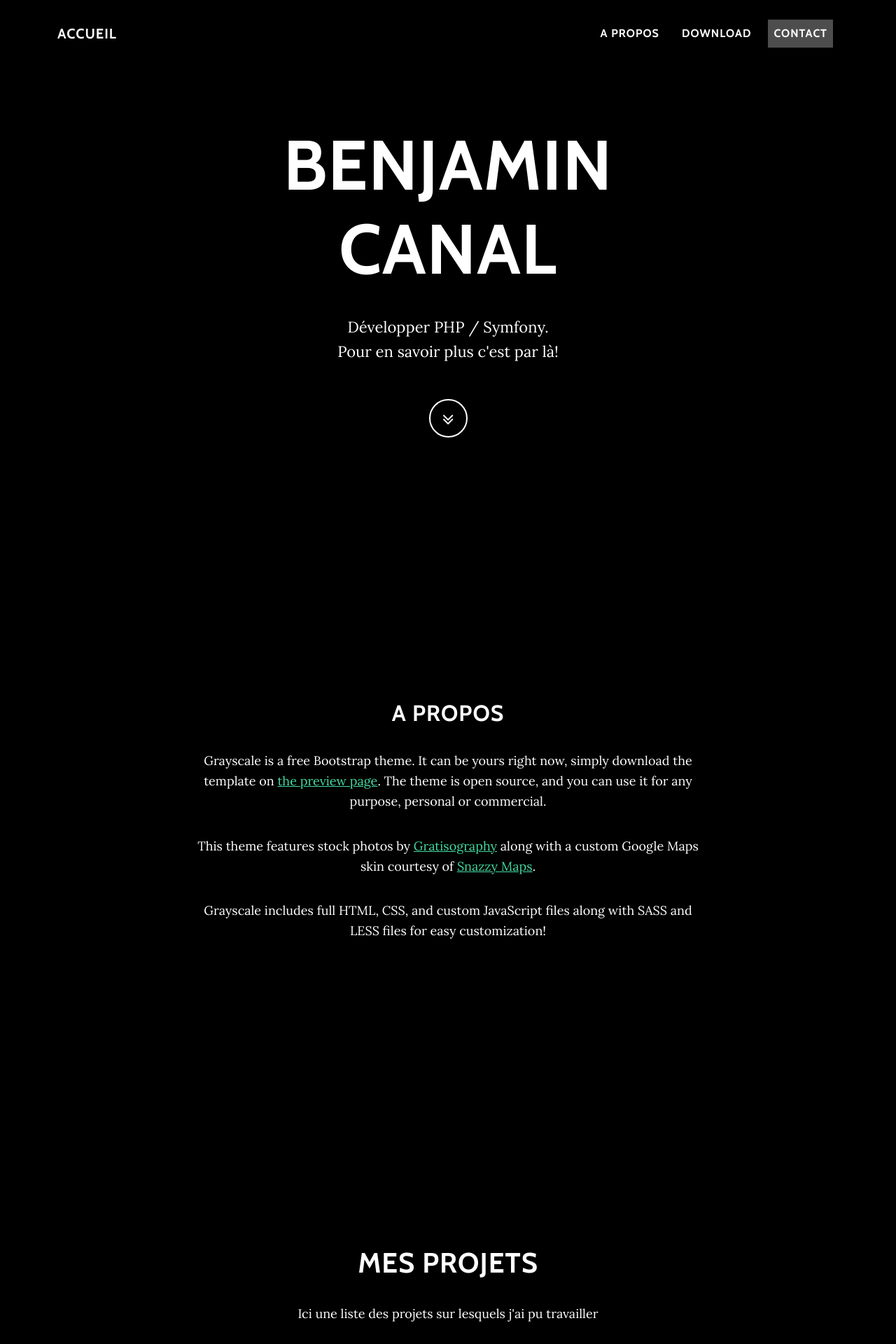
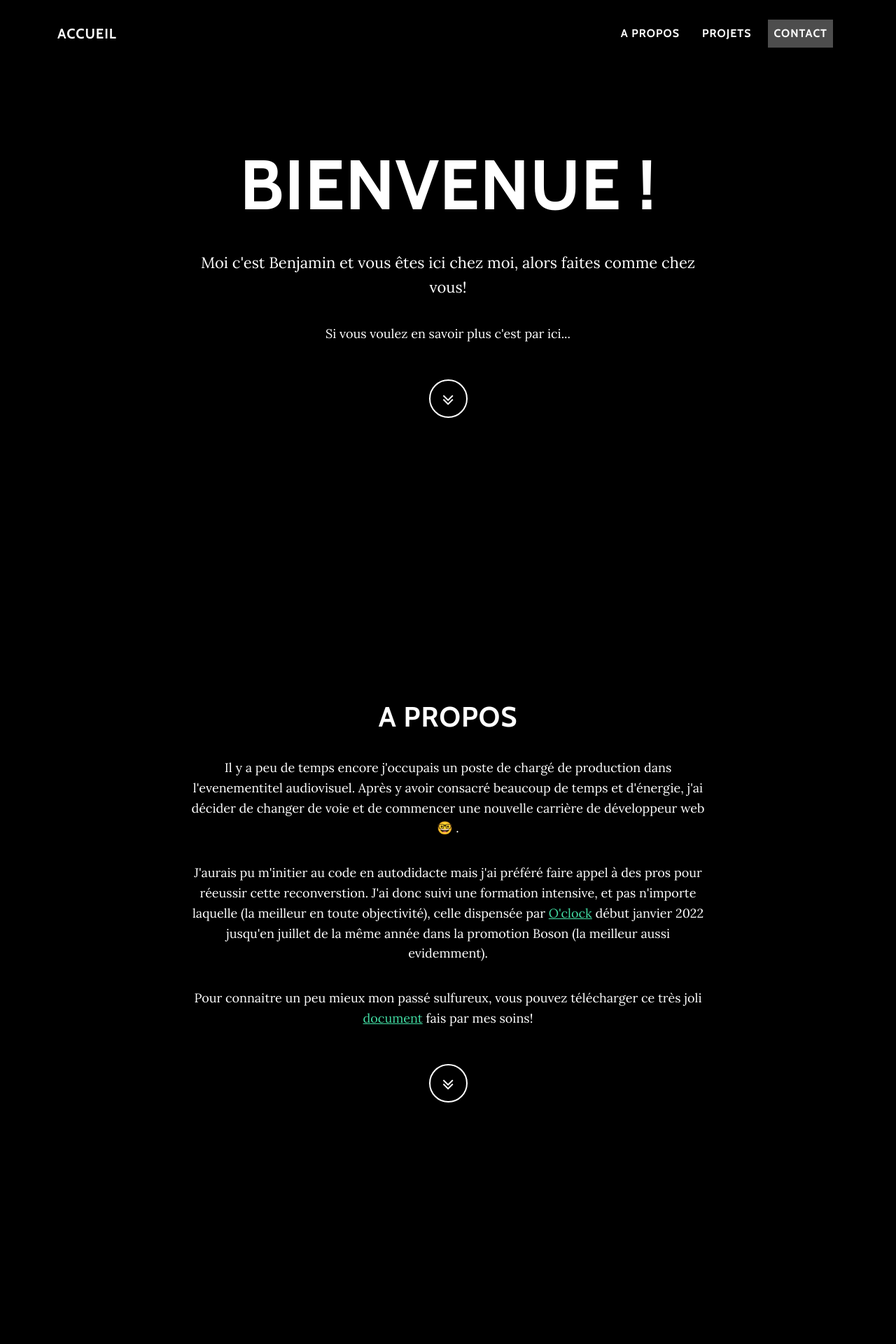
Before and after one commit to benjamin-canal/portfolio, a Symfony app: template templates/front/main/home.html.twig in a window 1280 px wide. Shown: the top 1920 px of the page at 70% size. Run offline with Twig, Linux system fonts and the light colour scheme; the template is opened without the code that fills it, so the values that code supplies are empty; some libraries are stand-ins or nearby versions.

Commit message:
base Home ok

```diff
--- a/templates/base.html.twig
+++ b/templates/base.html.twig
@@ -6,7 +6,7 @@
 
         <title>{% block title %}Welcome!{% endblock %}</title>
         <link rel="icon" href="">
-        <link rel="stylesheet" href="/public/assets/app.css">
+        <link rel="stylesheet" href="/assets/styles/app.css">
         <link rel="stylesheet" href="/assets/bootstrap/css/bootstrap.min.css">
         <link rel="stylesheet" href="https://fonts.googleapis.com/css?family=Lora:400,700,400italic,700italic&amp;display=swap">
         <link rel="stylesheet" href="https://fonts.googleapis.com/css?family=Cabin:700&amp;display=swap">
--- a/templates/front/main/home.html.twig
+++ b/templates/front/main/home.html.twig
@@ -1,6 +1,6 @@
 {% extends 'base.html.twig' %}
 
-{% block title %}Acceuil{% endblock %}
+{% block title %}BC-Portfolio{% endblock %}
 
 {% block body %}
 
@@ -8,8 +8,8 @@
         <div class="container"><a class="navbar-brand" href="#">Accueil</a><button data-bs-toggle="collapse" class="navbar-toggler navbar-toggler-right" data-bs-target="#navbarResponsive" type="button" aria-controls="navbarResponsive" aria-expanded="false" aria-label="Toggle navigation" value="Menu"><i class="fa fa-bars"></i></button>
             <div class="collapse navbar-collapse" id="navbarResponsive">
                 <ul class="navbar-nav ms-auto">
-                    <li class="nav-item nav-link"><a class="nav-link active" href="#about">A Propos</a></li>
-                    <li class="nav-item nav-link"><a class="nav-link" href="#download">Download</a></li>
+                    <li class="nav-item nav-link"><a class="nav-link active" href="#a-propos">A Propos</a></li>
+                    <li class="nav-item nav-link"><a class="nav-link" href="#projets">Projets</a></li>
                     <li class="nav-item nav-link"><a class="nav-link" href="#contact">Contact</a></li>
                 </ul>
             </div>
@@ -20,30 +20,34 @@
             <div class="container">
                 <div class="row">
                     <div class="col-lg-8 mx-auto">
-                        <h1 class="brand-heading">Benjamin Canal</h1>
-                        <p class="intro-text">Développer PHP / Symfony.<br>Pour en savoir plus c'est par là!</p><a class="btn btn-link btn-circle" role="button" href="#about"><i class="fa fa-angle-double-down animated"></i></a>
+                        <h1 class="brand-heading">Bienvenue !</h1>
+                        <p class="intro-text">Moi c'est Benjamin et vous êtes ici chez moi, alors faites comme chez vous!</p>
+                        <p>Si vous voulez en savoir plus c'est par ici...</p>
+                        <a class="btn btn-link btn-circle" role="button" href="#a-propos"><i class="fa fa-angle-double-down animated"></i></a>
                     </div>
                 </div>
             </div>
         </div>
     </header>
-    <section class="text-center content-section" id="about">
+    <section class="text-center content-section" id="a-propos">
         <div class="container">
             <div class="row">
                 <div class="col-lg-8 mx-auto">
-                    <h2>A Propos</h2>
-                    <p>Grayscale is a free Bootstrap theme. It can be yours right now, simply download the template on&nbsp;<a href="#">the preview page</a>. The theme is open source, and you can use it for any purpose, personal or commercial.</p>
-                    <p>This theme features stock photos by&nbsp;<a href="#">Gratisography</a>&nbsp;along with a custom Google Maps skin courtesy of&nbsp;<a href="#">Snazzy Maps</a>.</p>
-                    <p>Grayscale includes full HTML, CSS, and custom JavaScript files along with SASS and LESS files for easy customization!</p>
+                    <h1>A Propos</h1>
+                    <p>Il y a peu de temps encore j'occupais un poste de chargé de production dans l'evenementitel audiovisuel. Après y avoir consacré beaucoup de temps et d'énergie, j'ai décider de changer de voie et de commencer une nouvelle carrière de développeur web &#129299 .</p>
+                    <p>J'aurais pu m'initier au code en autodidacte mais j'ai préféré faire appel à des pros pour réeussir cette reconverstion. J'ai donc suivi une formation intensive, et pas n'importe laquelle (la meilleur en toute objectivité), celle dispensée par <a href="https://oclock.io/formations/developpeur-web">O'clock</a> début janvier 2022 jusqu'en juillet de la même année dans la promotion Boson (la meilleur aussi evidemment).</p>
+                    <p>Pour connaitre un peu mieux mon passé sulfureux, vous pouvez télécharger ce très joli <a href="#">document</a> fais par mes soins!</p>
+                    <a class="btn btn-link btn-circle" role="button" href="#projets"><i class="fa fa-angle-double-down animated"></i></a>
                 </div>
             </div>
         </div>
     </section>
-    <section class="text-center download-section content-section" id="download">
+    <section class="text-center download-section content-section" id="projets">
         <div class="container">
             <div class="col-lg-8 mx-auto">
                 <h1>Mes Projets</h1>
-                <p>Ici une liste des projets sur lesquels j'ai pu travailler</p><button class="btn btn-primary btn-lg btn-default" type="button">visit download page</button>
+                <p>De bons dessins (ou dans notre cas des lignes de code...) valent souvent mieux que de longues explications. Voici donc une liste de projets sur lesquels j'ai travaillé.</p>
+                <a class="btn btn-link btn-circle" role="button" href="#contact"><i class="fa fa-angle-double-down animated"></i></a>
             </div>
         </div>
     </section>
@@ -51,11 +55,12 @@
         <div class="container">
             <div class="row">
                 <div class="col-lg-8 mx-auto">
-                    <h2>Contactez moi</h2>
+                    <h1>Contactez moi</h1>
+                    <p>N'hésitez pas, c'est gratuit et en plus je répondrais &#128512 </p>
                     <ul class="list-inline banner-social-buttons">
-                        <li class="list-inline-item">&nbsp;<button class="btn btn-primary btn-lg btn-default" type="button"><i class="fa fa-google-plus fa-fw"></i><span class="network-name">&nbsp; Google+</span></button></li>
-                        <li class="list-inline-item">&nbsp;<button class="btn btn-primary btn-lg btn-default" type="button"><i class="fa fa-twitter fa-fw"></i><span class="network-name">&nbsp;Twitter</span></button></li>
-                        <li class="list-inline-item">&nbsp;<button class="btn btn-primary btn-lg btn-default" type="button"><i class="fa fa-github fa-fw"></i><span class="network-name">&nbsp;github</span></button></li>
+                        <li class="list-inline-item"><button class="btn btn-primary btn-lg btn-default" type="button"><i class="fa fa-github fa-fw"></i><span class="network-name">GitHub</span></button></li>
+                        <li class="list-inline-item"><button class="btn btn-primary btn-lg btn-default" type="button"><i class="fa fa-linkedin fa-fw"></i><span class="network-name">Linkedin</span></button></li>
+                        <li class="list-inline-item"><button class="btn btn-primary btn-lg btn-default" type="button"><i class="fa fa-envelope fa-fw"></i><span class="network-name">Email</span></button></li>
                     </ul>
                 </div>
             </div>
@@ -63,7 +68,9 @@
     </section>
     <footer>
         <div class="container text-center">
-            <p>Copyright ©&nbsp;BC 2022</p>
+            <p><a href="#">Mention légales</a></p>
+            <p>Copyright © BC 2022</p>
+
         </div>
     </footer>
 
```
Also changed, not shown: 1 other file.
